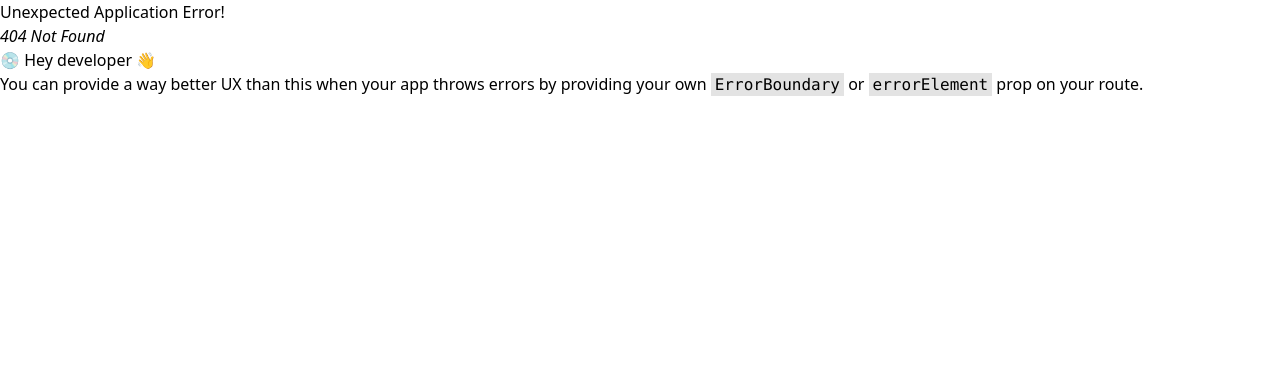
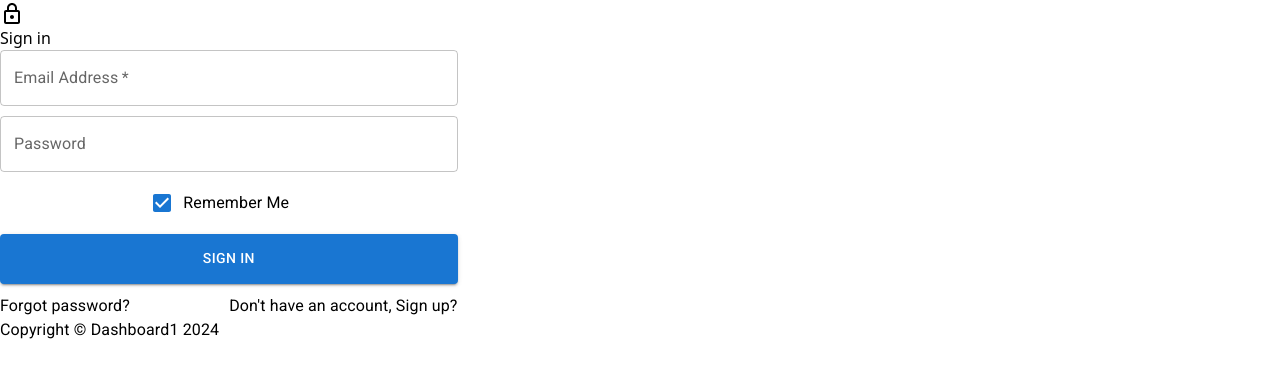
Before and after one commit to natnaelengeda/dashboard-reactjs, a React (Vite) app: page /auth/login in a window 1280 px wide. Before the commit this address had no page. Shown: the top 378 px of the page. Built offline with nearby package versions, Linux system fonts and the light colour scheme.

Commit message:
Login Page Finished

```diff
--- a/package.json
+++ b/package.json
@@ -10,6 +10,11 @@
     "preview": "vite preview"
   },
   "dependencies": {
+    "@emotion/react": "^11.11.3",
+    "@emotion/styled": "^11.11.0",
+    "@fontsource/roboto": "^5.0.8",
+    "@mui/icons-material": "^5.15.3",
+    "@mui/material": "^5.15.3",
     "react": "^18.2.0",
     "react-dom": "^18.2.0",
     "react-router-dom": "^6.21.1"
--- /dev/null
+++ b/src/pages/auth/login.tsx
@@ -0,0 +1,126 @@
+import {
+  LockOutlined
+} from "@mui/icons-material"
+
+import {
+  Box,
+  TextField,
+  Checkbox,
+  FormControlLabel,
+  Button,
+  Typography
+} from '@mui/material';
+
+export default function Login() {
+  return (
+    <main className='w-full min-h-screen h-full flex flex-col gap-20 items-center py-20'>
+
+      {/* Signin Form */}
+      <div className="w-1/3 flex flex-col items-center justify-center gap-10">
+        <div className="w-full flex flex-col items-center gap-2 font-roboto">
+          <span className="w-10 h-10 bg-blue-600 flex items-center justify-center rounded-full">
+            <LockOutlined className="w-14 h-14 text-white " />
+          </span>
+          <div>
+            <h1 className="text-2xl">Sign in</h1>
+          </div>
+        </div>
+
+        <Box
+          component={'form'}
+          sx={{
+            // '& > :not(style)': { m: 1, width: '50ch' },
+            width: '300px',
+            '@media (min-width: 600px)': {
+              width: '400px'
+            },
+            '@media (min-width: 375px)': {
+              width: '350px'
+            },
+            '@media (min-width: 425px)': {
+              width: '400px'
+            },
+            '@media (min-width: 960px)': {
+              padding: '0 0 ',
+              width: '50ch'
+            },
+            display: 'flex',
+            flexDirection: 'column',
+            alignItems: 'center',
+            gap: '10px'
+          }}
+          noValidate
+          autoComplete="off">
+
+          {/* Email */}
+          <TextField
+            sx={{
+              width: '100%'
+            }}
+            id="email"
+            label="Email Address"
+            variant="outlined"
+            required
+            autoComplete="off"
+          />
+
+          {/* Password */}
+          <TextField
+            sx={{
+              width: '100%'
+            }}
+            id="password"
+            label="Password"
+            type="password"
+          />
+
+          {/* Remember Me */}
+          <FormControlLabel
+            control={<Checkbox defaultChecked />}
+            label="Remember Me" />
+
+          {/* Sign in Button */}
+          <Button
+            sx={{
+              width: '100%',
+              height: '50px',
+            }}
+            variant="contained">
+            Sign in
+          </Button>
+
+          {/* Forgot Password & Don't Have an Account */}
+          <Box
+            sx={{
+              width: '100%',
+              display: 'flex',
+              flexDirection: 'row',
+              justifyContent: 'space-between'
+            }}>
+            <Typography
+              sx={{
+                cursor: 'pointer',
+                ":hover": { color: 'darkblue', textDecoration: 'underline' }
+              }}>
+              Forgot password?
+            </Typography>
+            <Typography sx={{
+              cursor: 'pointer',
+              ":hover": { color: 'darkblue', textDecoration: 'underline' }
+            }}>
+              Don't have an account, Sign up?
+            </Typography>
+          </Box>
+
+        </Box>
+      </div>
+
+      <Box>
+        <Typography>
+          Copyright © Dashboard1 2024
+        </Typography>
+      </Box>
+
+    </main>
+  )
+}
--- a/src/styles/tailwind.css
+++ b/src/styles/tailwind.css
@@ -1,3 +1,14 @@
 @tailwind base;
 @tailwind components;
 @tailwind utilities;
+
+@layer components {
+  .boor {
+    @apply border border-black
+  }
+}
+
+
+* {
+  /* border: 1px solid black; */
+}
```
Also changed, not shown: src/main.tsx (+16 -0 lines), src/pages/auth/signup.tsx (added, +9 -0 lines), 1 other file (tests, documents, lock files or other folders).
